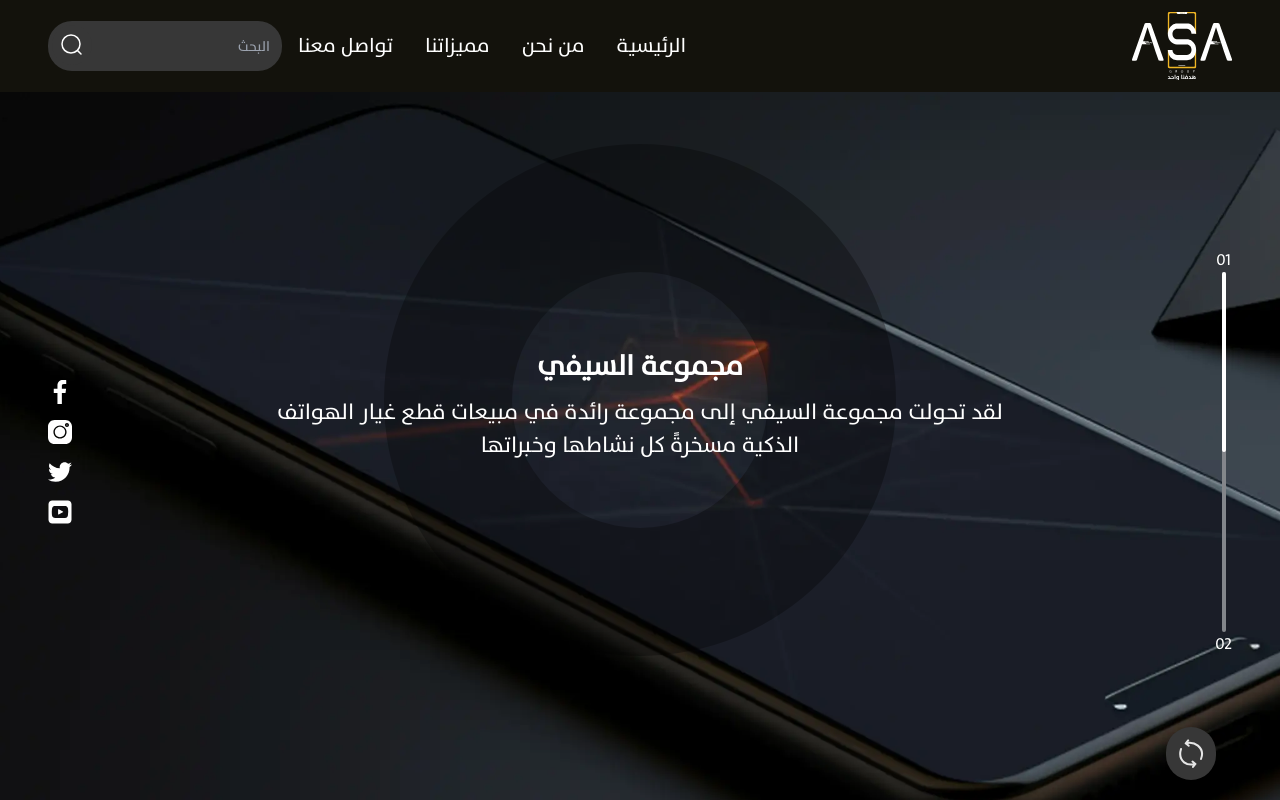
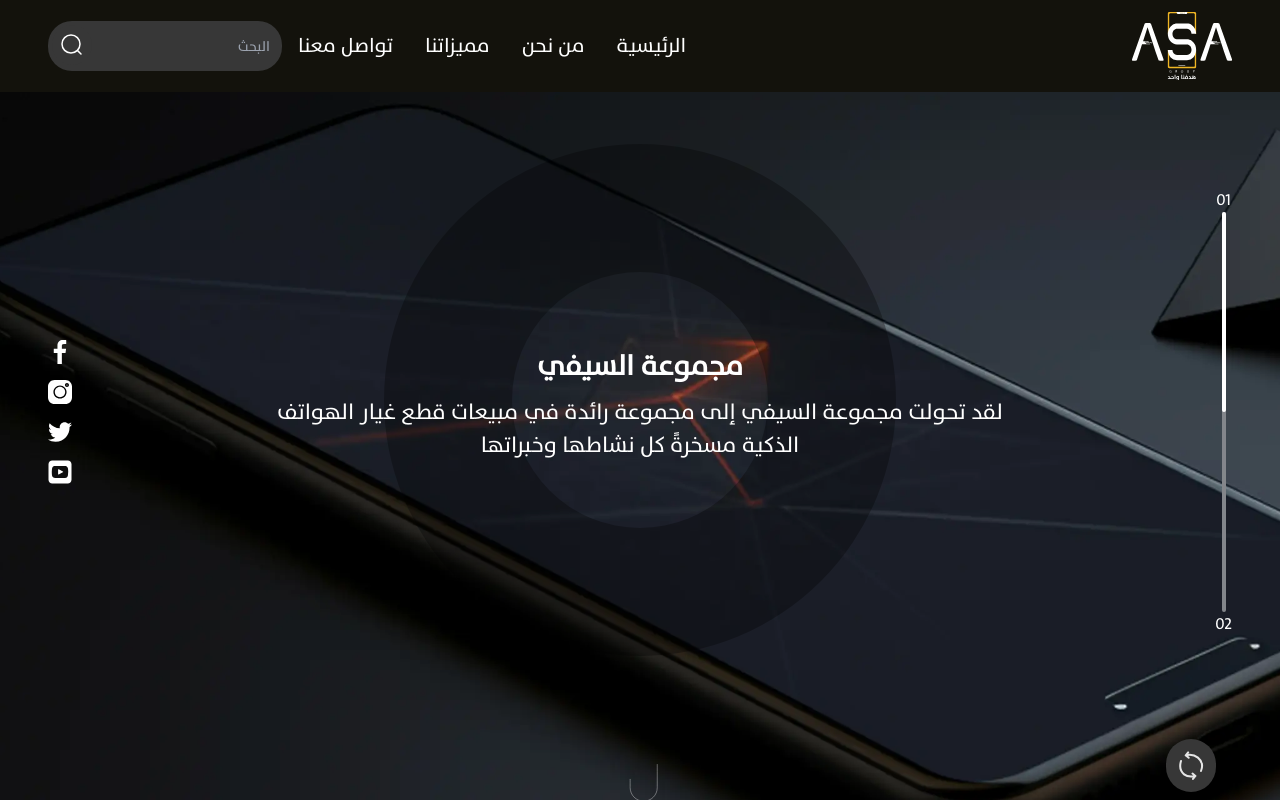
Before and after one commit to MohdFahd/ASA, a website: page src/index.html in a window 1280 px wide. Drawn offline with nearby package versions, Linux system fonts and the light colour scheme; animation ran at ten frames a second.

Commit message:
refactor the code

```diff
--- a/src/assets/css/main.css
+++ b/src/assets/css/main.css
@@ -320,7 +320,7 @@
 .scene {
   overflow: hidden;
   position: relative;
-  cursor: pointer;
+  /* cursor: pointer; */
 }
 .slide {
   position: absolute;
@@ -553,3 +553,17 @@
     border-left-color: transparent;
   }
 }
+
+/* Add a class for the rotation animation */
+.changeSlide {
+  animation: rotate 1.5s ease-in-out;
+}
+/* Define the rotation animation */
+@keyframes rotate {
+  from {
+    transform: rotate(0deg);
+  }
+  to {
+    transform: rotate(360deg);
+  }
+}
--- a/src/assets/js/mine.js
+++ b/src/assets/js/mine.js
@@ -7,7 +7,7 @@
   const currentSlideIndicator = document.getElementById(
     "current-slide-indicator"
   );
-  const totalHeight = 360; // Total height of the indicator track
+  const totalHeight = 50; // Total height of the indicator track
 
   // Initialize the total slides number
   totalSlidesSpan.textContent = String(slides.length).padStart(2, "0");
@@ -24,9 +24,9 @@
 
   // Set the initial height of the indicator
   const indicatorHeight = totalHeight / slides.length;
-  currentSlideIndicator.style.height = `${indicatorHeight}px`;
+  currentSlideIndicator.style.height = `${indicatorHeight}vh`;
 
-  document.querySelector(".scene").addEventListener("click", () => {
+  document.querySelector(".changeSlide").addEventListener("click", () => {
     const currentSlide = getCurrentSlide();
     const currentIndex = parseInt(currentSlide.dataset.index);
     currentSlide.dataset.current = "false";
@@ -40,7 +40,7 @@
     // Update the height of the current slide indicator
     currentSlideIndicator.style.height = `${
       indicatorHeight * (nextSlideIndex + 1)
-    }px`;
+    }vh`;
   });
 
   function getCurrentSlide() {
--- a/src/index.html
+++ b/src/index.html
@@ -47,8 +47,11 @@
 
   <body>
     <main class="section-snap scroll-smooth">
-      <section class="section h-screen section-01 scene z-40">
-        <header class="relative z-50" x-data="{ search: false,menu:false}">
+      <section
+        class="section h-screen section-01 scene z-40"
+        x-data="{ search: false,menu:false,rotate:false }"
+      >
+        <header class="relative z-50">
           <nav id="navbar" class="bg-primary py-3 max-md:hidden">
             <div class="mx-12 gsp-header">
               <div class="flex items-center justify-between">
@@ -145,21 +148,20 @@
             </button>
           </div>
         </header>
-        <div
-          class="absolute bottom-5 right-16 rounded-full bg-darkLight hover:bg-secondary z-50 p-3 max-md:hidden"
-        >
-          <img src="./assets/icons/undo.svg" class="" alt="" />
-        </div>
 
         <div
-          class="md:px-12 max-md:mx-3 h-[90vh] flex justify-between items-center line-slide z-50 max-md:flex-col"
+          class="relative w-full z-50 flex justify-between flex-col h-[90vh] text-center"
+        >
+          <div></div>
+          <div
+            class="md:px-12 max-md:mx-3 flex justify-between items-center line-slide z-50 max-md:flex-col relative"
           >
             <div class="flex items-center text-white gsp-line">
               <div
                 class="flex flex-col justify-center items-center max-md:hidden"
               >
                 <span id="current-slide">01</span>
-              <ul class="bg-[#83868B] h-[360px] w-1 rounded-lg">
+                <ul class="bg-[#83868B] h-[50vh] w-1 rounded-lg">
                   <li
                     id="current-slide-indicator"
                     class="bg-white rounded-lg"
@@ -200,22 +202,33 @@
               </a>
             </div>
           </div>
-        <!-- <div
-          class="md:px-12 h-screen flex justify-between items-center line-slide z-50"
+          <div class="w-full z-50 flex justify-center">
+            <a href="#aboutus" id="mouse" class="w-36"></a>
+          </div>
+          <div
+            class="bottom-5 md:right-16 max-md:right-6 rounded-full bg-darkLight hover:bg-secondary z-50 p-3 cursor-pointer changeSlide absolute"
+            @click="rotate = true; setTimeout(() => rotate = false, 1600)"
           >
-          <div id="mouse" class="w-36"></div>
-        </div> -->
+            <img
+              src="./assets/icons/undo.svg"
+              id="changeSlide"
+              :class="{ 'changeSlide': rotate}"
+              alt=""
+            />
+          </div>
+        </div>
+
         <div class="slide" data-current="true">
           <div
             class="flex absolute z-50 flex-col text-center items-center justify-center info"
           >
             <h2
-              class="text-white text-3xl opacity-0 my-2 font-bold -translate-y-48 max-md:text-lg"
+              class="text-white text-3xl opacity-0 my-2 font-bold -translate-y-48 max-md:text-2xl"
             >
               مجموعة السيفي
             </h2>
             <p
-              class="text-white text-2xl opacity-0 w-[70%] max-md:text-sm max-md:w-[90%]"
+              class="text-white text-2xl opacity-0 w-[70%] max-md:text-lg max-md:w-[90%]"
             >
               لقد تحولت مجموعة السيفي إلى مجموعة رائدة في مبيعات قطع غيار
               الهواتف الذكية مسخرةً كل نشاطها وخبراتها
@@ -246,12 +259,12 @@
             class="flex absolute z-50 flex-col text-center items-center justify-center info"
           >
             <h2
-              class="text-white text-3xl opacity-0 my-2 font-bold -translate-y-48 max-md:text-lg"
+              class="text-white text-3xl opacity-0 my-2 font-bold -translate-y-48 max-md:text-2xl"
             >
               ثق بالخبرة.
             </h2>
             <p
-              class="text-white text-2xl opacity-0 w-[80%] max-md:text-sm max-md:w-[90%]"
+              class="text-white text-2xl opacity-0 w-[80%] max-md:text-lg max-md:w-[90%]"
             >
               شاشات الهواتف الذكية الموثوقة
             </p>
@@ -529,7 +542,7 @@
             </g>
           </svg>
         </div>
-        <div class="flex justify-center items-center flex-col mt-5 info">
+        <div class="flex justify-center items-center flex-col mt-10 info">
           <h2 class="text-3xl mb-3 font-bold text-center">مميزاتنا</h2>
           <h3
             class="text-2xl my-3 font-bold text-center anim-typewriter line-1"
```
Also changed, not shown: src/assets/css/style.css. Lines whose indentation alone changed are shown as unchanged.
